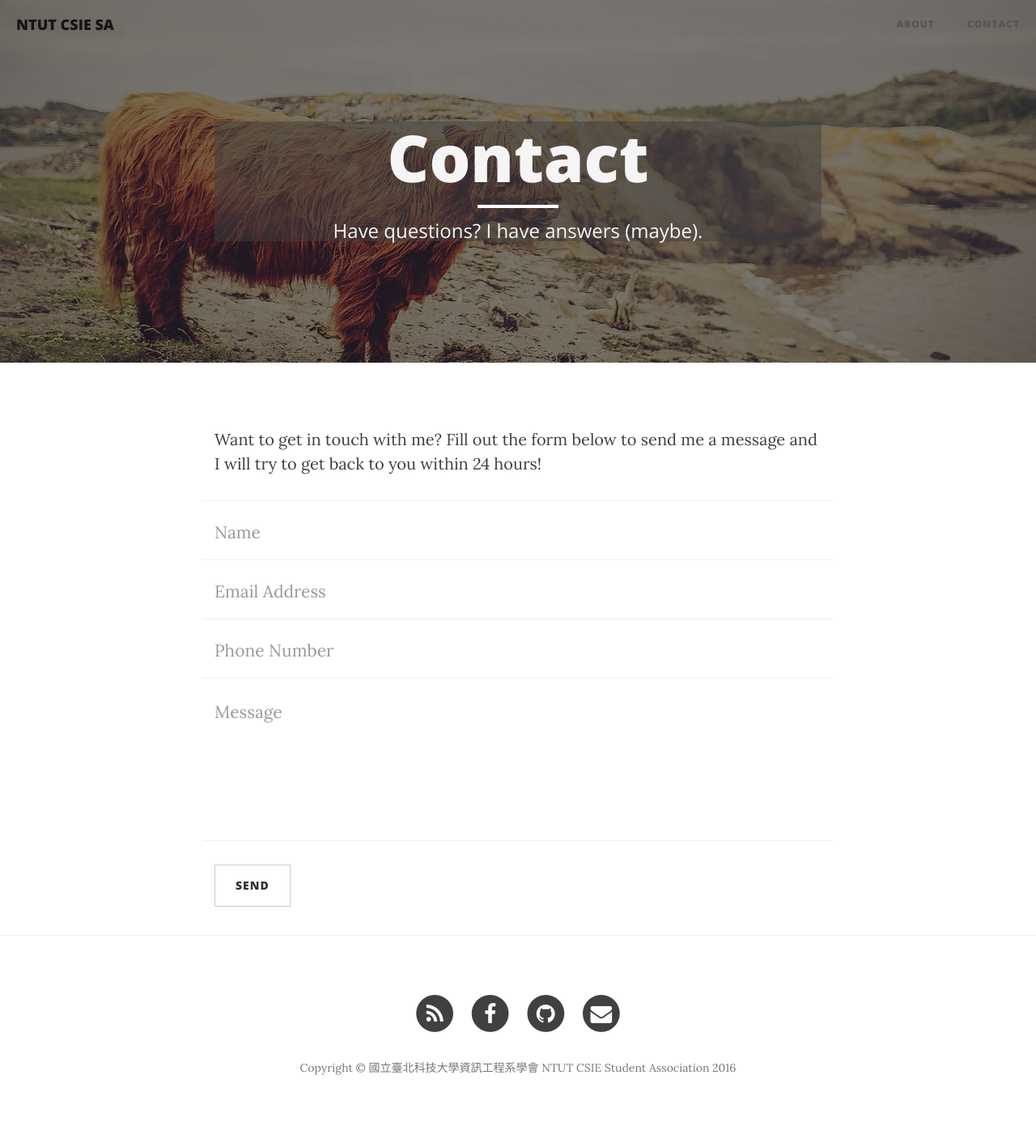
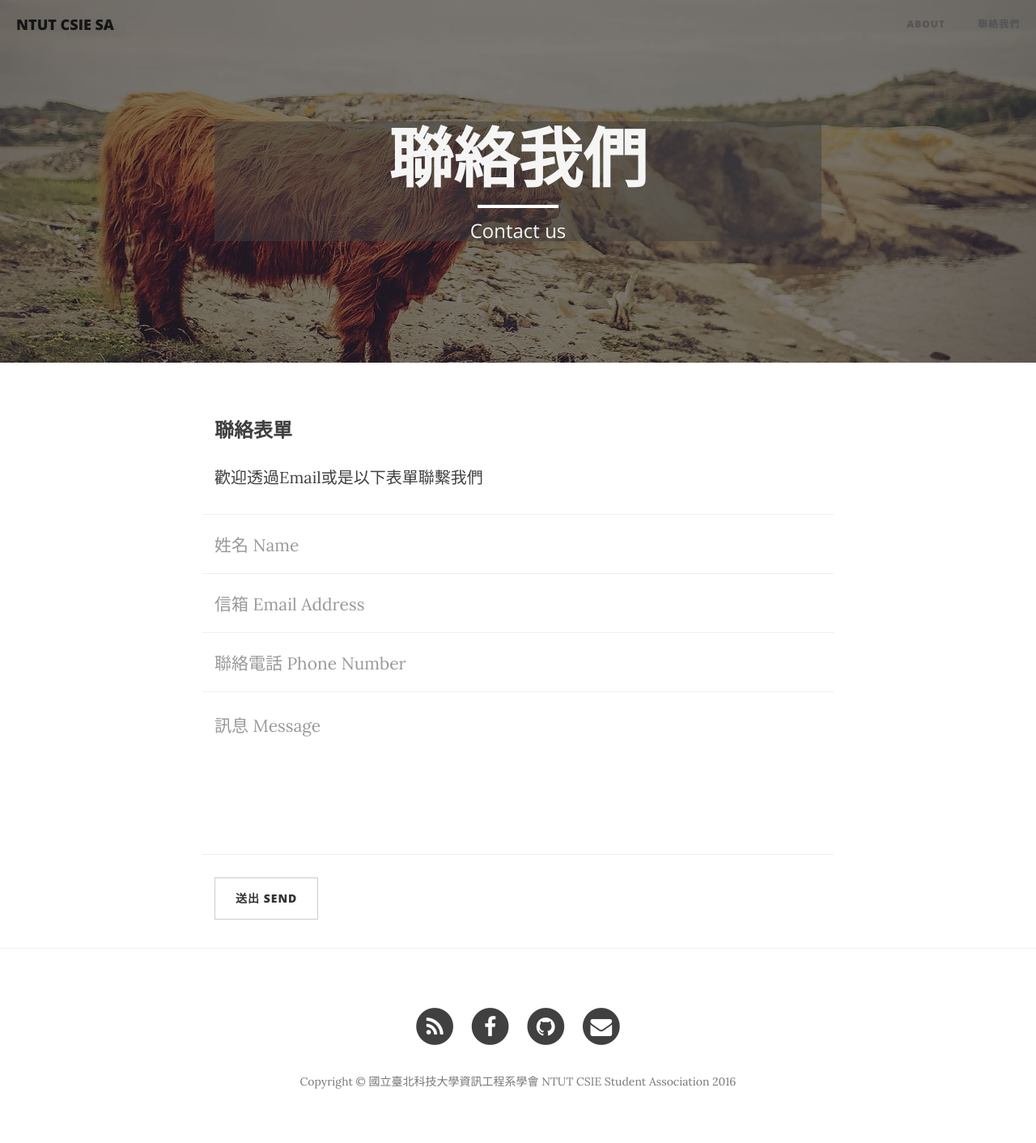
Before and after one commit to ntutcsie/ntutcsie.github.io, a Jekyll site: the page built from contact.html, in a window 1280 px wide. Shown: the whole page at 81% size. Built offline with Jekyll 4.4.1, drawn with Linux system fonts in a browser that asks for light colours; nearby versions of some CDN libraries.

Commit message:
update contact form

```diff
--- a/contact.html
+++ b/contact.html
@@ -1,40 +1,38 @@
 ---
 layout: page
-title: "Contact"
-description: "Have questions? I have answers (maybe)."
+title: "聯絡我們"
+description: "Contact us"
 header-img: "img/contact-bg.jpg"
 ---
 
-<p>Want to get in touch with me? Fill out the form below to send me a message and I will try to get back to you within 24 hours!</p>
-<!-- Contact Form - Enter your email address on line 19 of the mail/contact_me.php file to make this form work. -->
-<!-- WARNING: Some web hosts do not allow emails to be sent through forms to common mail hosts like Gmail or Yahoo. It's recommended that you use a private domain email address! -->
-<!-- NOTE: To use the contact form, your site must be on a live web host with PHP! The form will not work locally! -->
+<h3>聯絡表單</h3>
+<p>歡迎透過Email或是以下表單聯繫我們</p>
 <form name="sentMessage" id="contactForm" novalidate>
     <div class="row control-group">
         <div class="form-group col-xs-12 floating-label-form-group controls">
-            <label>Name</label>
-            <input type="text" class="form-control" placeholder="Name" id="name" required data-validation-required-message="Please enter your name.">
+            <label>姓名 Name</label>
+            <input type="text" class="form-control" placeholder="姓名 Name" id="name" required data-validation-required-message="請輸入姓名 Please enter your name." />
             <p class="help-block text-danger"></p>
         </div>
     </div>
     <div class="row control-group">
         <div class="form-group col-xs-12 floating-label-form-group controls">
-            <label>Email Address</label>
-            <input type="email" class="form-control" placeholder="Email Address" id="email" required data-validation-required-message="Please enter your email address.">
+            <label>信箱 Email Address</label>
+            <input type="email" class="form-control" placeholder="信箱 Email Address" id="email" required data-validation-required-message="請輸入信箱 Please enter your email address." />
             <p class="help-block text-danger"></p>
         </div>
     </div>
     <div class="row control-group">
         <div class="form-group col-xs-12 floating-label-form-group controls">
-            <label>Phone Number</label>
-            <input type="tel" class="form-control" placeholder="Phone Number" id="phone" required data-validation-required-message="Please enter your phone number.">
+            <label>聯絡電話 Phone Number</label>
+            <input type="tel" class="form-control" placeholder="聯絡電話 Phone Number" id="phone" required data-validation-required-message="請輸入聯絡電話 Please enter your phone number." />
             <p class="help-block text-danger"></p>
         </div>
     </div>
     <div class="row control-group">
         <div class="form-group col-xs-12 floating-label-form-group controls">
-            <label>Message</label>
-            <textarea rows="5" class="form-control" placeholder="Message" id="message" required data-validation-required-message="Please enter a message."></textarea>
+            <label>訊息 Message</label>
+            <textarea rows="5" class="form-control" placeholder="訊息 Message" id="message" required data-validation-required-message="請輸入訊息 Please enter a message."></textarea>
             <p class="help-block text-danger"></p>
         </div>
     </div>
@@ -42,7 +40,7 @@ header-img: "img/contact-bg.jpg"
     <div id="success"></div>
     <div class="row">
         <div class="form-group col-xs-12">
-            <button type="submit" class="btn btn-default">Send</button>
+            <button type="submit" class="btn btn-default">送出 Send</button>
         </div>
     </div>
 </form>
```
